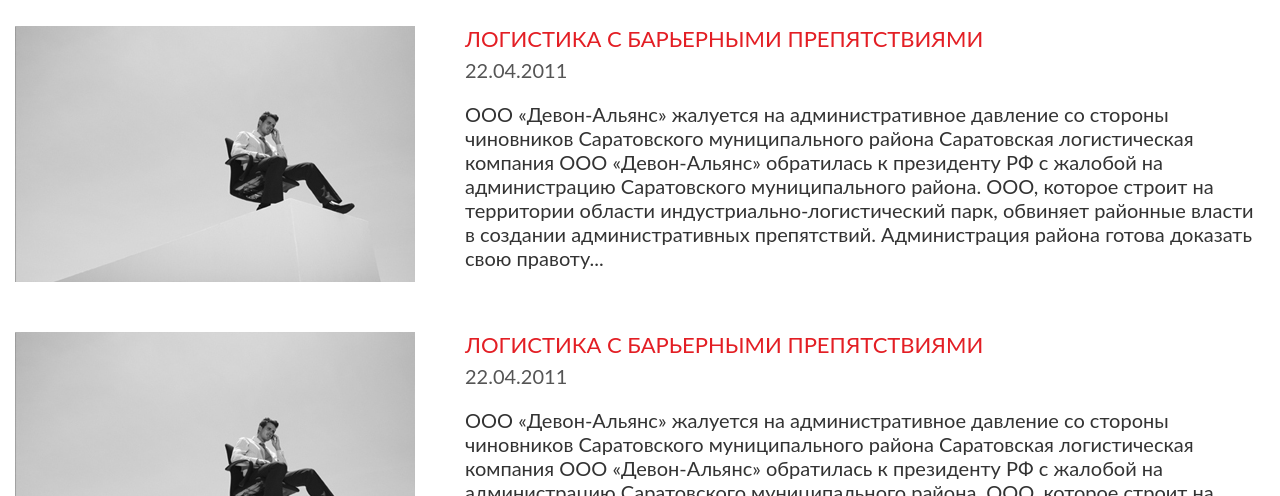
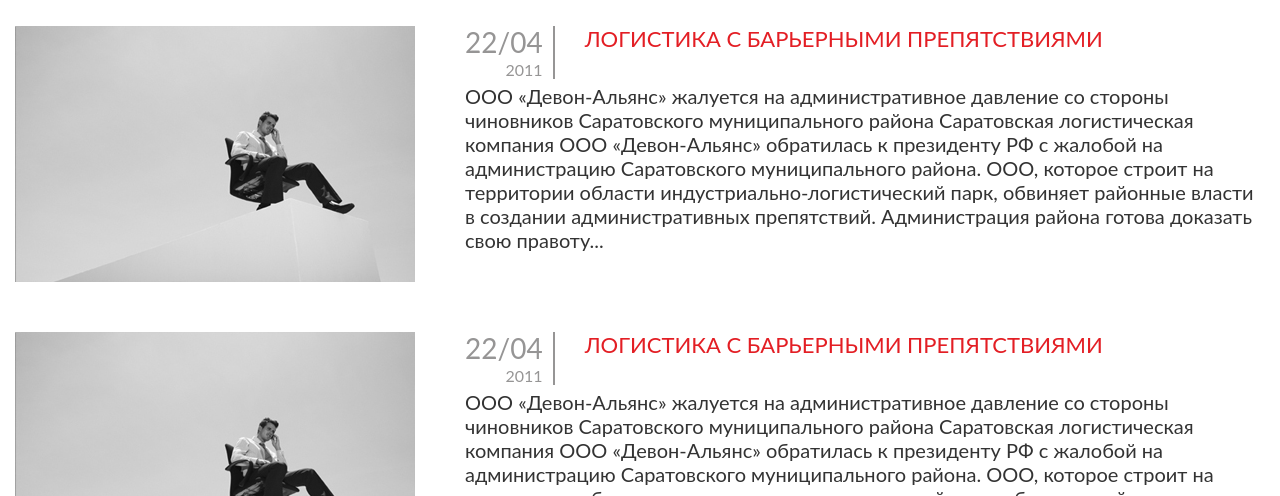
Before and after one commit to coderiver/devon, a plain HTML site: page inner_press.html in a window 1280 px wide. Shown: the part 304-800 px from the top of the page. Drawn offline with nearby package versions, Linux system fonts and the light colour scheme; a script that the page names is missing.

Commit message:
upd press page

```diff
--- a/inner_press.html
+++ b/inner_press.html
@@ -96,8 +96,10 @@
 						</a>
 					</div>
 					<div class="press__info">
-						<div class="press__title"><a href="#">Логистика с барьерными препятствиями</a></div>
-						<div class="press__date">22.04.2011</div>
+						<div class="press__head">
+							<div class="press__date">22/04<span>2011</span></div>
+							<div class="press__title"><a href="#">Логистика с барьерными препятствиями</a></div>
+						</div>
 						<div class="press__text">ООО «Девон-Альянс» жалуется на административное давление со стороны чиновников Саратовского муниципального района Саратовская логистическая компания ООО «Девон-Альянс» обратилась к президенту РФ с жалобой на администрацию Саратовского муниципального района. ОOO, которое строит на территории области индустриально-логистический парк, обвиняет районные власти в создании административных препятствий. Администрация района готова доказать свою правоту...</div>
 					</div>
 				</div>
@@ -112,8 +114,10 @@
 						</a>
 					</div>
 					<div class="press__info">
-						<div class="press__title"><a href="#">Логистика с барьерными препятствиями</a></div>
-						<div class="press__date">22.04.2011</div>
+						<div class="press__head">
+							<div class="press__date">22/04<span>2011</span></div>
+							<div class="press__title"><a href="#">Логистика с барьерными препятствиями</a></div>
+						</div>
 						<div class="press__text">ООО «Девон-Альянс» жалуется на административное давление со стороны чиновников Саратовского муниципального района Саратовская логистическая компания ООО «Девон-Альянс» обратилась к президенту РФ с жалобой на администрацию Саратовского муниципального района. ОOO, которое строит на территории области индустриально-логистический парк, обвиняет районные власти в создании административных препятствий. Администрация района готова доказать свою правоту...</div>
 					</div>
 				</div>
--- a/sass/_inner.sass
+++ b/sass/_inner.sass
@@ -1156,24 +1156,56 @@
 
 .press
 	.press__item
+		position: relative
 		margin-bottom: 70px
-		+clr
 		+p
 			margin-bottom: 50px
 	.press__pic
-		float: left
-		margin-right: 100px
 		font-size: 0
 		img
 			max-width: 100%
+		+r7
+			margin: 0 0 20px
+	.press__info
+		position: absolute
+		top: 0
+		right: 0
+		bottom: 0
+		left: 610px
+		overflow: hidden
+		+r17
+			left: 500px
 		+p
-			margin-right: 50px
+			left: 450px
 		+m
-			margin: 0 0 10px
-	.press__info
+			left: 320px
+		+r7
+			position: relative
+			left: 0
+		&:after
+			content: ""
+			position: absolute
+			left: 0
+			right: 0
+			bottom: 0
+			height: 10px
+			+g(rgba(255,255,255,0), rgba(255,255,255,1))
+	.press__head
+		margin-bottom: 5px
+		+clr
+	.press__date
+		float: left
+		padding-right: 10px
+		margin-right: 30px
+		border-right: 2px solid #969595
+		color: #969595
+		font-size: 28px
+		text-align: right
+		span
+			display: block
+			font-size: 16px
+	.press__title
 		display: table
-	.press__title
-		margin-bottom: 5px
 		font-size: 22px
 		text-transform: uppercase
 		color: $red
@@ -1181,9 +1213,6 @@
 			font-size: 16px
 		a
 			color: $red
-	.press__date
-		margin-bottom: 20px
-		color: #555
 	.press__text
 		+m
 			font-size: 16px
```
Also changed, not shown: css/screen.css.
